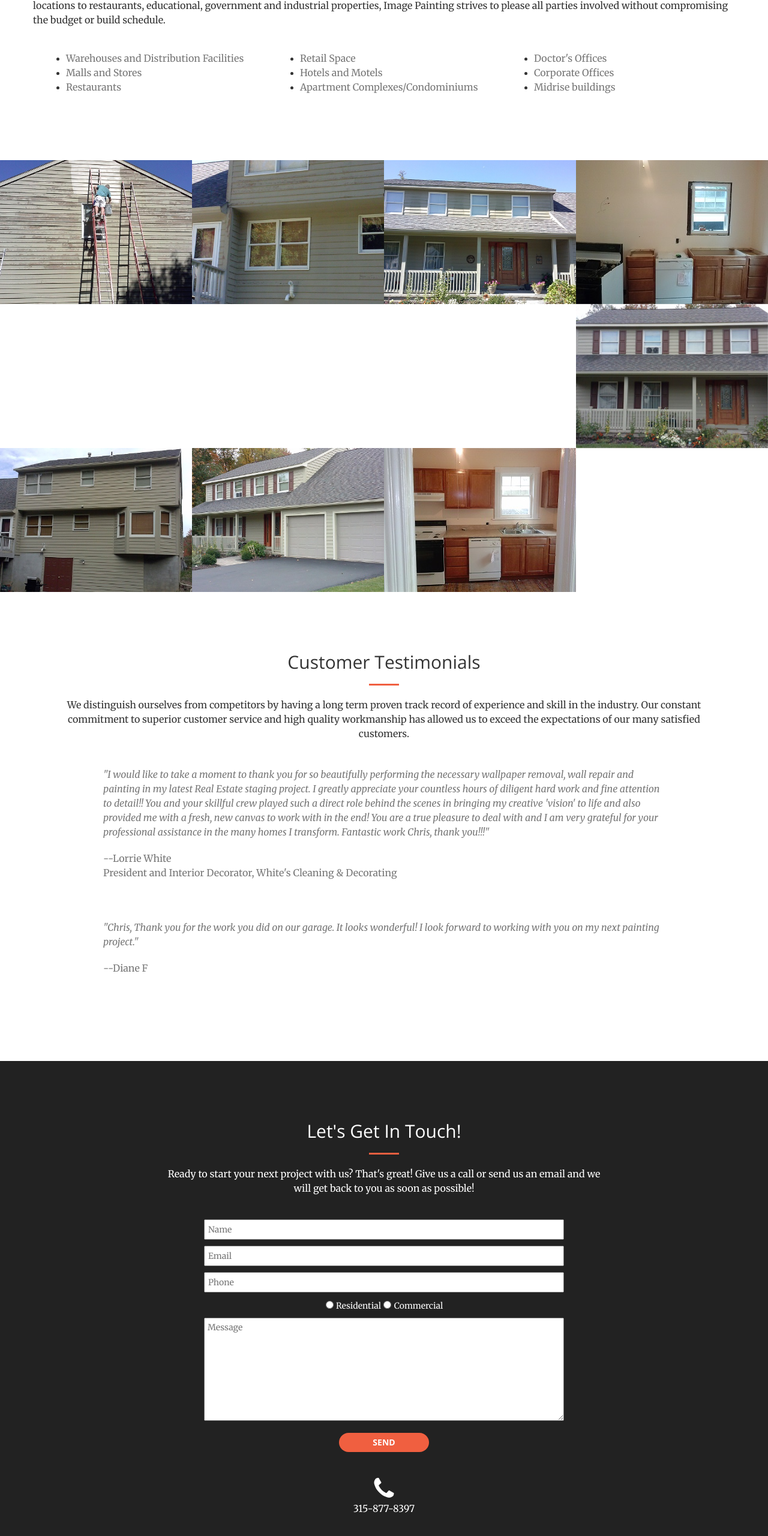
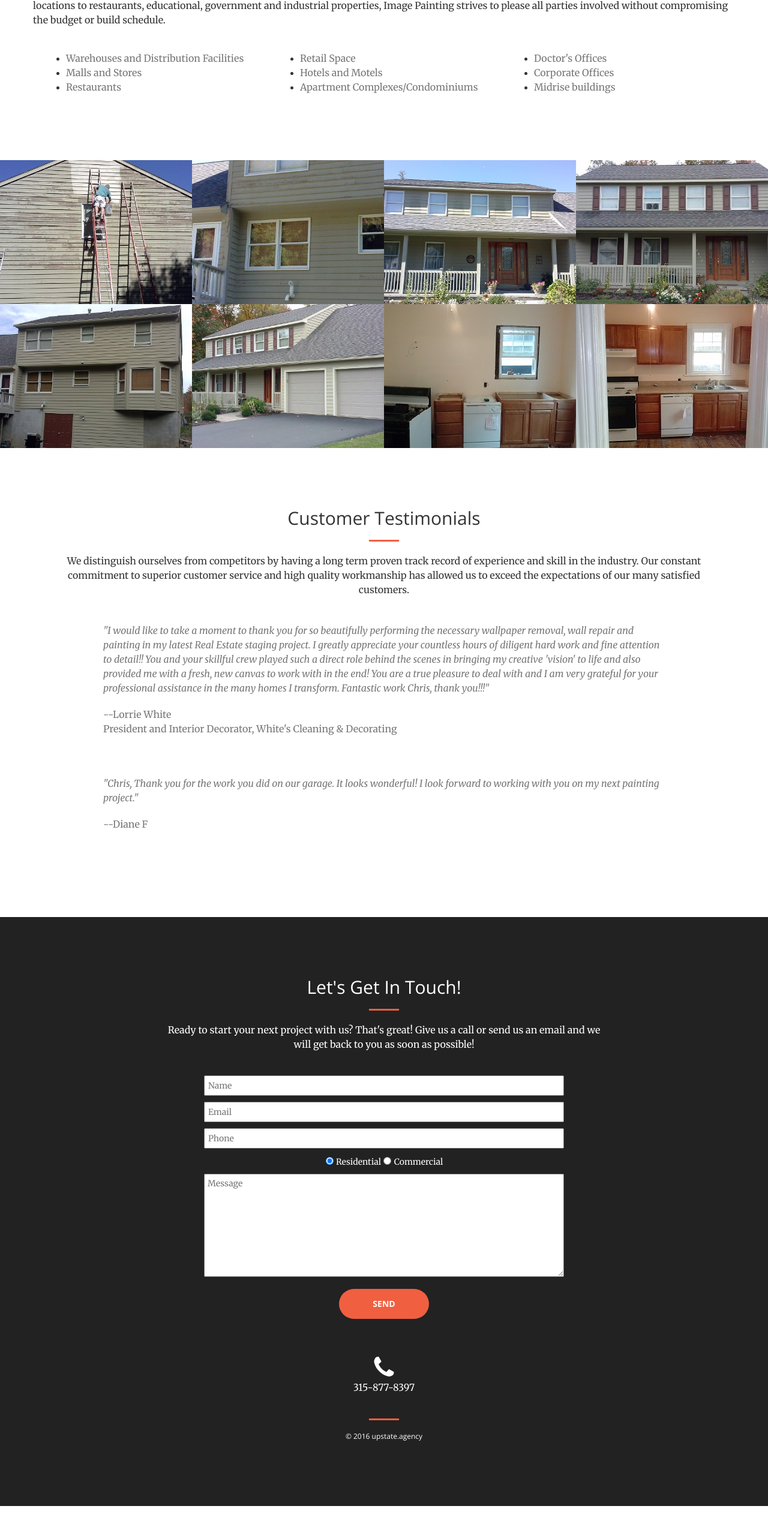
Before and after one commit to kseniya292/imagepaintingcny, a website: page index.html in a window 1280 px wide. Shown: the part 1962-4523 px from the top of the page at 60% size. After the commit the page ends 4473 px from the top, so only its background shows below. Drawn offline with nearby package versions, Linux system fonts and the light colour scheme.

Commit message:
fixed form

```diff
--- a/css/main.css
+++ b/css/main.css
@@ -4,6 +4,7 @@ header {
 
 #portfolio img {
   width: 100%;
+  vertical-align: top;
 }
 
 .text-faded {
@@ -52,4 +53,9 @@ input:focus, textarea:focus {
 input.btn-primary {
   width: 20%;
   margin-bottom: 30px;
+  padding: 15px 30px;
 }
+
+.phonenumber {
+  margin-top: 20px;
+}
--- a/index.html
+++ b/index.html
@@ -266,21 +266,6 @@
                     </a>
                 </div>
                 <div class="col-lg-3 col-sm-6">
-                    <a href="img/portfolio/Apt-During.jpg" class="portfolio-box">
-                        <img src="img/portfolio/Apt-During.jpg" class="img-responsive" alt="">
-                        <div class="portfolio-box-caption">
-                            <div class="portfolio-box-caption-content">
-                                <div class="project-category text-faded">
-                                    Category
-                                </div>
-                                <div class="project-name">
-                                    Project Name
-                                </div>
-                            </div>
-                        </div>
-                    </a>
-                </div>
-                <div class="col-lg-3 col-sm-6">
                     <a href="img/portfolio/fullsize/House4b.jpg" class="portfolio-box">
                         <img src="img/portfolio/thumbnails/House4b.jpg" class="img-responsive" alt="">
                         <div class="portfolio-box-caption">
@@ -313,6 +298,21 @@
                 <div class="col-lg-3 col-sm-6">
                     <a href="img/portfolio/fullsize/House6b.jpg" class="portfolio-box">
                         <img src="img/portfolio/thumbnails/House6b.jpg" class="img-responsive" alt="">
+                        <div class="portfolio-box-caption">
+                            <div class="portfolio-box-caption-content">
+                                <div class="project-category text-faded">
+                                    Category
+                                </div>
+                                <div class="project-name">
+                                    Project Name
+                                </div>
+                            </div>
+                        </div>
+                    </a>
+                </div>
+                <div class="col-lg-3 col-sm-6">
+                    <a href="img/portfolio/Apt-During.jpg" class="portfolio-box">
+                        <img src="img/portfolio/Apt-During.jpg" class="img-responsive" alt="">
                         <div class="portfolio-box-caption">
                             <div class="portfolio-box-caption-content">
                                 <div class="project-category text-faded">
@@ -378,22 +378,28 @@
                     <p>Ready to start your next project with us? That's great! Give us a call or send us an email and we will get back to you as soon as possible!</p>
                     <form action="https://formspree.io/kseniya@upstate.agency"
                           method="POST">
-                        <input type="text" name="name" placeholder="Name">
-                        <input type="email" name="_replyto" placeholder="Email">
+                        <input type="text" name="name" placeholder="Name" required>
+                        <input type="email" name="_replyto" placeholder="Email" required>
                         <input type="phone" name="phone" placeholder="Phone">
-                        <input type="radio" name="residential" class ="radio-btn"> Residential
-                        <input type="radio" name="commercial" class ="radio-btn" > Commercial
-                        <textarea rows="8" name="message" placeholder="Message"></textarea>
+                        <input type="radio" name="type" value="residential" class ="radio-btn" checked required> Residential
+                        <input type="radio" name="type" value="commercial" class ="radio-btn"required> Commercial
+                        <textarea rows="8" name="message" placeholder="Message" required></textarea>
                         <input type="submit" class="btn btn-primary" value="Send">
                     </form>
                 </div>
-                <div class="col-lg-4 col-lg-offset-4 text-center">
+                <div class="col-lg-4 col-lg-offset-4 text-center phonenumber">
                     <i class="fa fa-phone fa-3x sr-contact"></i>
                     <p>315-877-8397</p>
                 </div>
             </div>
         </div>
+    <hr/>
+    <footer>
+        <h6 class="text-center">&copy; 2016 upstate.agency</h6>
+    </footer>
+
     </section>
+
 
     <!-- jQuery -->
     <script src="vendor/jquery/jquery.min.js"></script>
```
Also changed, not shown: img/painting-header.jpg.
